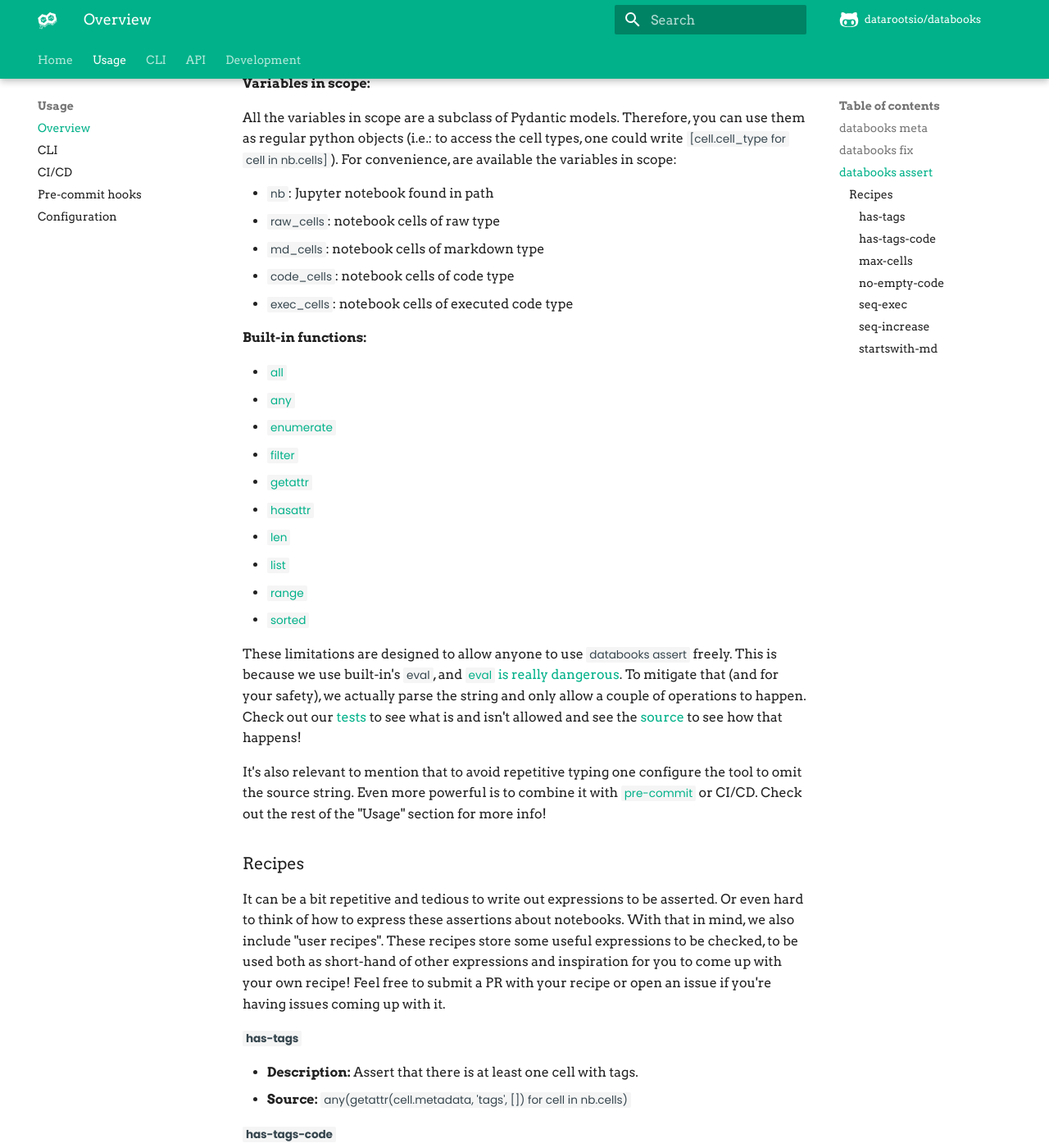
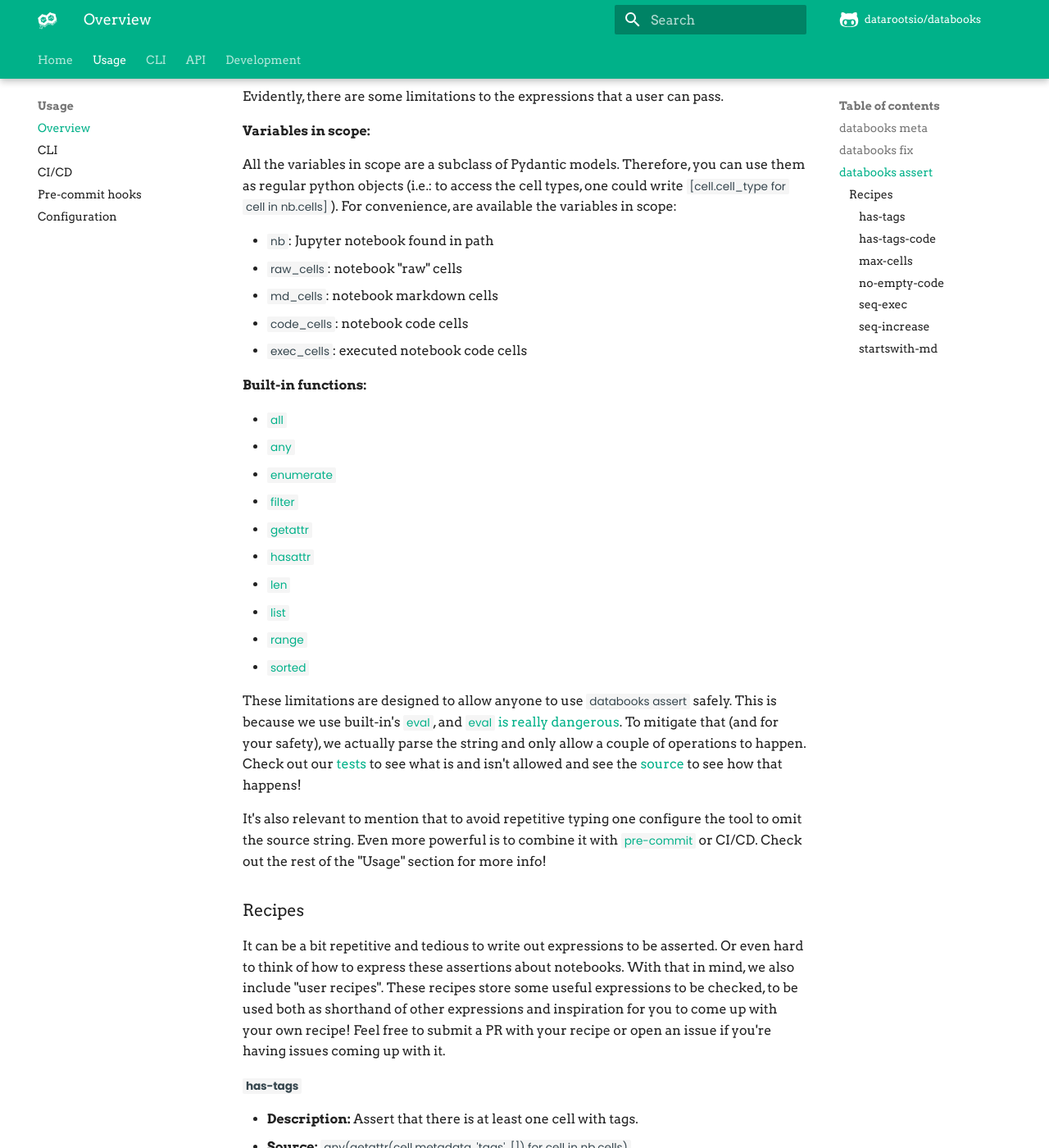
Before and after one commit to datarootsio/databooks, an MkDocs documentation site: the page built from docs/usage/overview.md, in a window 1280 px wide and 1400 px high, scrolled down 2391 px. Shown: the whole window at 82% size. Built offline with MkDocs 1.6.1 and Material for MkDocs 9.7.7, drawn with Linux system fonts in a browser that asks for light colours; comment, search, counter and statistics services are not loaded; the version menu is left out; some of the changed text lies outside the part shown.

Commit message:
ajust docs with minor changes

````diff
--- a/docs/usage/overview.md
+++ b/docs/usage/overview.md
@@ -7,6 +7,7 @@ unnecessary for many users. When committing notebooks you commit all the metadat
 may cause some issues down the line. This is where `databooks` comes in.
 
 The package currently has 3 main features, exposed as CLI commands
+
 1. `databooks meta`: to remove unnecessary notebook metadata that can cause git conflicts
 2. `databooks fix`: to fix conflicts after they've occurred, by parsing versions of the
 conflicting file and computing its difference in a Jupyter-friendly way, so you (user) can
@@ -84,8 +85,9 @@ metadata (such as cell tags), or more than that, we may want the metadata to hav
 certain values. This is where `databooks assert` comes in. We can use this command to
 ensure that the metadata is present and has the desired values.
 
-`databooks assert` is akin (and inspired by) to Python's `assert`. Therefore, the user
-must pass a path and a string with the expression to be evaluated for each notebook.
+`databooks assert` is akin to (and inspired by) Python's [`assert`](https://docs.python.org/3/reference/simple_stmts.html#the-assert-statement).
+Therefore, the user must pass a path and a string with the expression to be evaluated
+for each notebook.
 
 ```bash
 databooks assert path/to/notebooks --expr "python expression to assert on notebooks"
@@ -105,10 +107,10 @@ as regular python objects (i.e.: to access the cell types, one could write
 in scope:
 
 - `nb`: Jupyter notebook found in path
-- `raw_cells`: notebook cells of raw type
-- `md_cells`: notebook cells of markdown type
-- `code_cells`: notebook cells of code type
-- `exec_cells`: notebook cells of executed code type
+- `raw_cells`: notebook "raw" cells
+- `md_cells`: notebook markdown cells
+- `code_cells`: notebook code cells
+- `exec_cells`: executed notebook code cells
 
 **Built-in functions:**
 <!-- [[[cog
@@ -145,8 +147,9 @@ cog.out("\n".join(DOC_TEMPLATE.format(func=func) for func in allowed_builtins))
 - [`sorted`](https://docs.python.org/3/library/functions.html#sorted)
 <!-- [[[end]]] -->
 
-These limitations are designed to allow anyone to use `databooks assert` freely. This is
-because we use built-in's `eval`, and [`eval` is really dangerous](https://nedbatchelder.com/blog/201206/eval_really_is_dangerous.html).
+These limitations are designed to allow anyone to use `databooks assert` safely. This is
+because we use built-in's [`eval`](https://docs.python.org/3/library/functions.html#eval),
+and [`eval` is really dangerous](https://nedbatchelder.com/blog/201206/eval_really_is_dangerous.html).
 To mitigate that (and for your safety), we actually parse the string and only allow a
 couple of operations to happen. Check out our [tests](https://github.com/datarootsio/databooks/blob/main/tests/test_affirm.py)
 to see what is and isn't allowed and see the [source](https://github.com/datarootsio/databooks/blob/main/databooks/affirm.py)
@@ -161,7 +164,7 @@ or CI/CD. Check out the rest of the "Usage" section for more info!
 It can be a bit repetitive and tedious to write out expressions to be asserted. Or
 even hard to think of how to express these assertions about notebooks. With that in mind,
 we also include "user recipes". These recipes store some useful expressions to be checked,
-to be used both as short-hand of other expressions and inspiration for you to come up
+to be used both as shorthand of other expressions and inspiration for you to come up
 with your own recipe! Feel free to submit a PR with your recipe or open an issue if
 you're  having issues coming up with it.
 
````
Also changed, not shown: docs/usage/precommit.md (+8 -8 lines).
